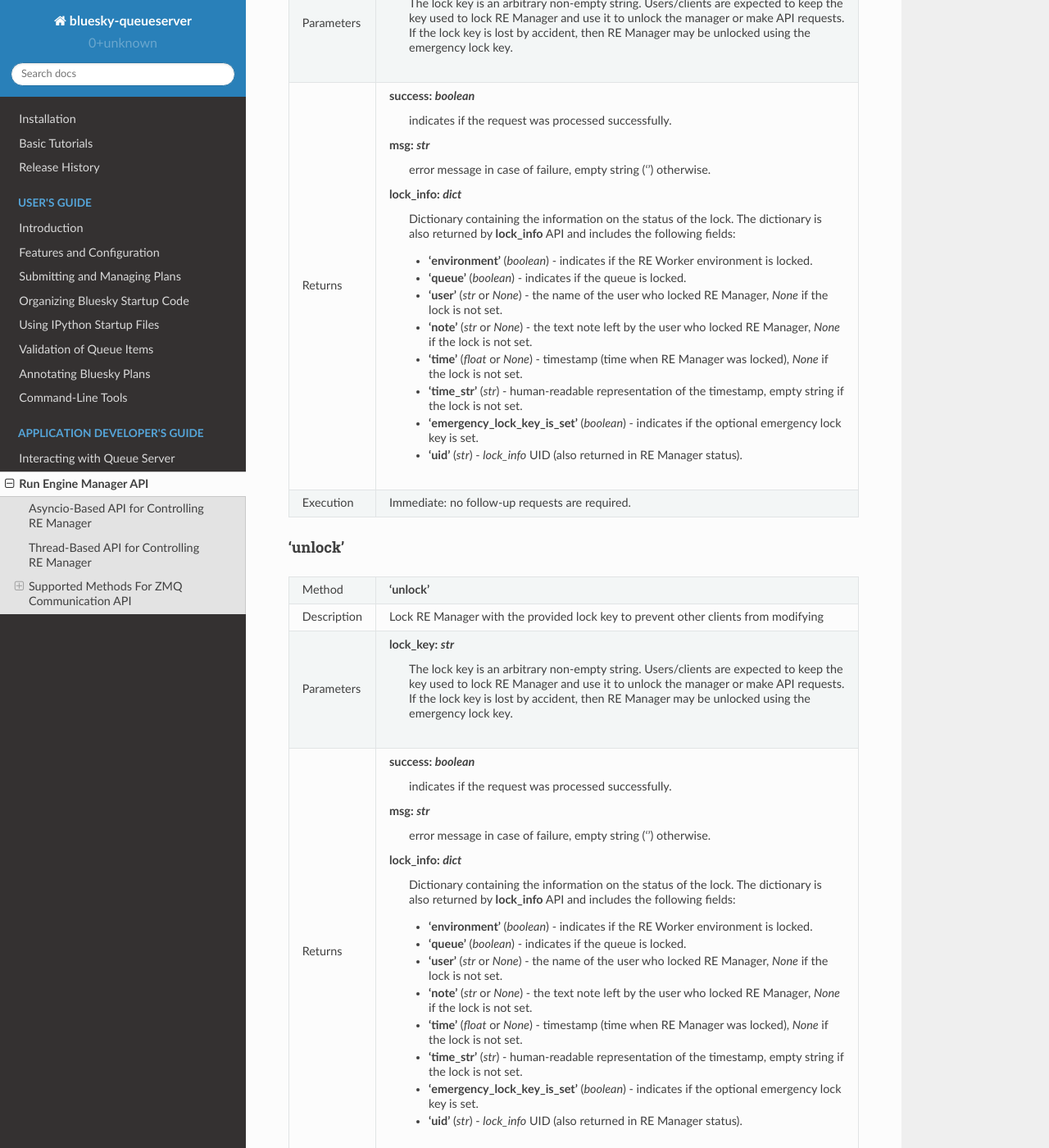
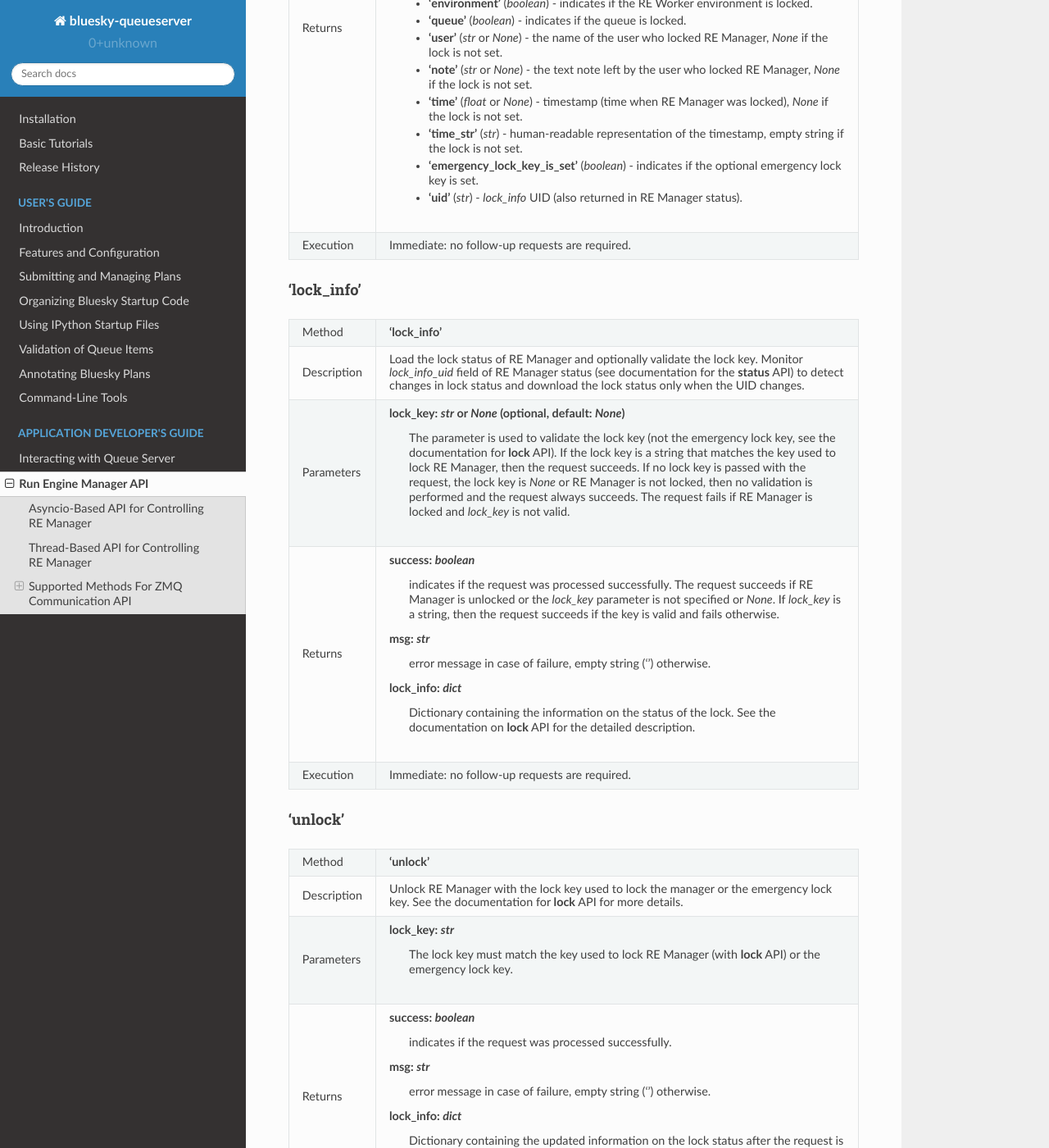
Before and after one commit to bluesky/bluesky-queueserver, a Sphinx documentation site: the page built from docs/source/re_manager_api.rst, in a window 1280 px wide and 1400 px high, scrolled down 30469 px. Shown: the whole window at 82% size. Built offline with Sphinx 7.4.7 and the Read the Docs theme 2.0.0, drawn with Linux system fonts in a browser that asks for light colours; some of the changed text lies outside the part shown.

Commit message:
DOC: completed documentation on 'lock', 'lock_info' and 'unlock' API

```diff
--- a/docs/source/re_manager_api.rst
+++ b/docs/source/re_manager_api.rst
@@ -1662,37 +1662,60 @@
 ------------  -----------------------------------------------------------------------------------------
 Description   Lock RE Manager with the provided lock key to prevent other clients from modifying
               the environment, starting plans or tasks or editing the queue. The lock is not intended
-              for access control and affects only APIs that modify the state of RE Manager. The
-              read-only APIs are not affected, therefore all monitoring client applications
-              remain functional after the lock is applied. Applying the lock does not influence
-              internal operation of the manager, e.g. running queue will continue running and has
-              to be explicitly stopped if needed.
+              for access control. The read-only API are not affected by the lock, therefore all monitoring
+              client applications are expected to remain functional after the lock is applied. The lock
+              does not influence internal operation of the manager, e.g. the running queue will continue
+              running and has to be explicitly stopped if needed.
 
               Each lockable API has an optional ``lock_key`` parameter. Passing a valid lock key
-              (used to lock RE Manager) to the API allows to control RE Manager even if it is locked.
-              This allows beamline scientists to lock RE Manager before entering the hutch to change
-              samples or make adjustments and then safely run a series of calibration or testing
-              plans without interference from automated agents or remote users (unless the users are
-              provided with the lock key).
+              (used to lock RE Manager) with the API requests allows to control RE Manager while it is
+              locked. This supports the scenarios when a beamline scientists locks RE Manager with
+              a unique code before entering the hutch to change samples or make adjustments and then
+              safely runs a series of calibration or testing plans without interference from automated
+              agents or remote users. A remote operators may still control locked RE Manager if
+              the beamline scientists provides them with the lock key.
 
               The API parameters allow to choose between locking **environment**, **queue** or both.
-              Locking the environment affects the following API: **environment_open**,
-              **environment_close**, **environment_destroy**, **queue_start**, **queue_stop**,
-              **queue_stop_cancel**, **queue_item_execute**, **re_pause**, **re_resume**, **re_stop**,
-              **re_abort**, **re_halt**, **script_upload**, **function_execute**.
-              Locking the queue affects the following API: **queue_mode_set**, **queue_item_add**,
-              **queue_item_add_batch**, **queue_item_update**, **queue_item_remove**,
-              **queue_item_remove_batch**, **queue_item_move**, **queue_item_move_batch**,
-              **queue_clear**, **history_clear**, **permissions_reload**, **permissions_set**.
+              Locking **the environment** affects the following API:
+
+              - **environment_open**
+              - **environment_close**
+              - **environment_destroy**
+              - **queue_start**
+              - **queue_stop**
+              - **queue_stop_cancel**
+              - **queue_item_execute**
+              - **re_pause**
+              - **re_resume**
+              - **re_stop**
+              - **re_abort**
+              - **re_halt**
+              - **script_upload**
+              - **function_execute**
+
+              Locking **the queue** affects the following API:
+
+              - **queue_mode_set**
+              - **queue_item_add**
+              - **queue_item_add_batch**
+              - **queue_item_update**
+              - **queue_item_remove**
+              - **queue_item_remove_batch**
+              - **queue_item_move**
+              - **queue_item_move_batch**
+              - **queue_clear**
+              - **history_clear**
+              - **permissions_reload**
+              - **permissions_set**
 
               The additional parameters include the name of the user (**user**, required) who locked
               RE Manager and the message to other users (**note**, optional) which may explain
               the reason why the manager is locked. The user name and the note is returned by
               **lock_info** API and included in the *'Invalid lock key'* error messages.
 
-              RE Manager supports an emergency lock key (set using
-              ``QSERVER_EMERGENCY_LOCK_KEY_FOR_SERVER`` environment variable). The emergency key
-              is used to unlock RE Manager if the lock key is lost. The emergency lock key is
+              An emergency lock key may be optionally set using
+              ``QSERVER_EMERGENCY_LOCK_KEY_FOR_SERVER`` environment variable. The emergency key
+              could be used to unlock RE Manager if the lock key is lost. The emergency lock key is
               accepted only by the **unlock** API.
 ------------  -----------------------------------------------------------------------------------------
 Parameters    **lock_key**: *str*
@@ -1762,46 +1785,29 @@
 ============  =========================================================================================
 Method        **'lock_info'**
 ------------  -----------------------------------------------------------------------------------------
-Description   Lock RE Manager with the provided lock key to prevent other clients from modifying
-------------  -----------------------------------------------------------------------------------------
-Parameters    **lock_key**: *str*
-                  The lock key is an arbitrary non-empty string. Users/clients are expected to keep
-                  the key used to lock RE Manager and use it to unlock the manager or make API requests.
-                  If the lock key is lost by accident, then RE Manager may be unlocked using the
-                  emergency lock key.
-
-------------  -----------------------------------------------------------------------------------------
-Returns       **success**: *boolean*
-                  indicates if the request was processed successfully.
+Description   Load the lock status of RE Manager and optionally validate the lock key. Monitor
+              *lock_info_uid* field of RE Manager status (see documentation for the **status** API)
+              to detect changes in lock status and download the lock status only when the UID changes.
+------------  -----------------------------------------------------------------------------------------
+Parameters    **lock_key**: *str* or *None* (optional, default: *None*)
+                  The parameter is used to validate the lock key (not the emergency lock key, see
+                  the documentation for **lock** API). If the lock key is a string that matches
+                  the key used to lock RE Manager, then the request succeeds. If no lock key is passed
+                  with the request, the lock key is *None* or RE Manager is not locked, then no validation
+                  is performed and the request always succeeds. The request fails if RE Manager is
+                  locked and *lock_key* is not valid.
+------------  -----------------------------------------------------------------------------------------
+Returns       **success**: *boolean*
+                  indicates if the request was processed successfully. The request succeeds if RE Manager
+                  is unlocked or the *lock_key* parameter is not specified or *None*. If *lock_key* is
+                  a string, then the request succeeds if the key is valid and fails otherwise.
 
               **msg**: *str*
                   error message in case of failure, empty string ('') otherwise.
 
               **lock_info**: *dict*
-                  Dictionary containing the information on the status of the lock. The dictionary
-                  is also returned by **lock_info** API and includes the following fields:
-
-                  - **'environment'** (*boolean*) - indicates if the RE Worker environment is locked.
-
-                  - **'queue'** (*boolean*) - indicates if the queue is locked.
-
-                  - **'user'** (*str* or *None*) - the name of the user who locked RE Manager,
-                    *None* if the lock is not set.
-
-                  - **'note'** (*str* or *None*) - the text note left by the user who locked RE Manager,
-                    *None* if the lock is not set.
-
-                  - **'time'** (*float* or *None*) - timestamp (time when RE Manager was locked),
-                    *None* if the lock is not set.
-
-                  - **'time_str'** (*str*) - human-readable representation of the timestamp,
-                    empty string if the lock is not set.
-
-                  - **'emergency_lock_key_is_set'** (*boolean*) - indicates if the optional emergency
-                    lock key is set.
-
-                  - **'uid'** (*str*) - *lock_info* UID (also returned in RE Manager status).
-
+                  Dictionary containing the information on the status of the lock. See the documentation
+                  on **lock** API for the detailed description.
 ------------  -----------------------------------------------------------------------------------------
 Execution     Immediate: no follow-up requests are required.
 ============  =========================================================================================
@@ -1815,14 +1821,12 @@
 ============  =========================================================================================
 Method        **'unlock'**
 ------------  -----------------------------------------------------------------------------------------
-Description   Lock RE Manager with the provided lock key to prevent other clients from modifying
+Description   Unlock RE Manager with the lock key used to lock the manager or the emergency lock
+              key. See the documentation for **lock** API for more details.
 ------------  -----------------------------------------------------------------------------------------
 Parameters    **lock_key**: *str*
-                  The lock key is an arbitrary non-empty string. Users/clients are expected to keep
-                  the key used to lock RE Manager and use it to unlock the manager or make API requests.
-                  If the lock key is lost by accident, then RE Manager may be unlocked using the
-                  emergency lock key.
-
+                  The lock key must match the key used to lock RE Manager (with **lock** API) or
+                  the emergency lock key.
 ------------  -----------------------------------------------------------------------------------------
 Returns       **success**: *boolean*
                   indicates if the request was processed successfully.
@@ -1831,30 +1835,8 @@
                   error message in case of failure, empty string ('') otherwise.
 
               **lock_info**: *dict*
-                  Dictionary containing the information on the status of the lock. The dictionary
-                  is also returned by **lock_info** API and includes the following fields:
-
-                  - **'environment'** (*boolean*) - indicates if the RE Worker environment is locked.
-
-                  - **'queue'** (*boolean*) - indicates if the queue is locked.
-
-                  - **'user'** (*str* or *None*) - the name of the user who locked RE Manager,
-                    *None* if the lock is not set.
-
-                  - **'note'** (*str* or *None*) - the text note left by the user who locked RE Manager,
-                    *None* if the lock is not set.
-
-                  - **'time'** (*float* or *None*) - timestamp (time when RE Manager was locked),
-                    *None* if the lock is not set.
-
-                  - **'time_str'** (*str*) - human-readable representation of the timestamp,
-                    empty string if the lock is not set.
-
-                  - **'emergency_lock_key_is_set'** (*boolean*) - indicates if the optional emergency
-                    lock key is set.
-
-                  - **'uid'** (*str*) - *lock_info* UID (also returned in RE Manager status).
-
+                  Dictionary containing the updated information on the lock status after the request
+                  is processed. See the documentation on **lock** API for the detailed description.
 ------------  -----------------------------------------------------------------------------------------
 Execution     Immediate: no follow-up requests are required.
 ============  =========================================================================================
```
